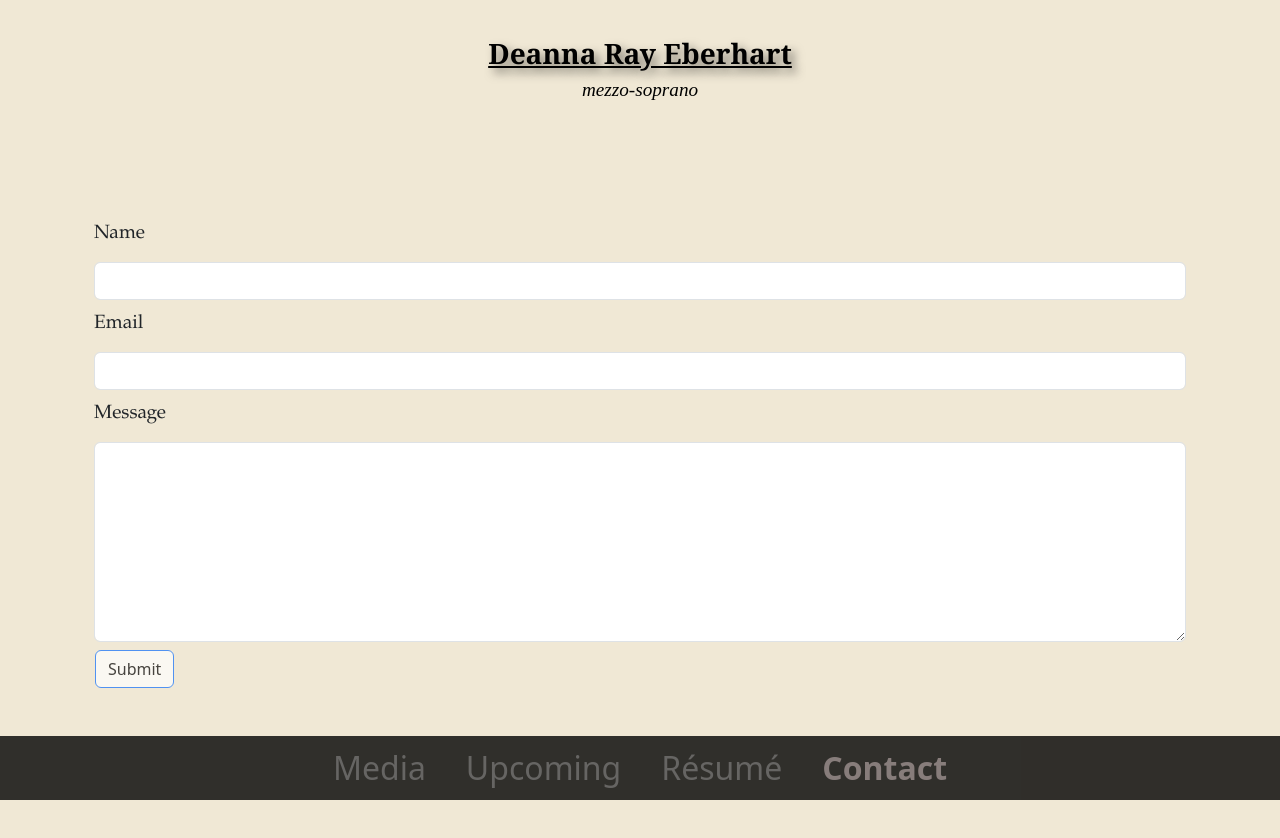
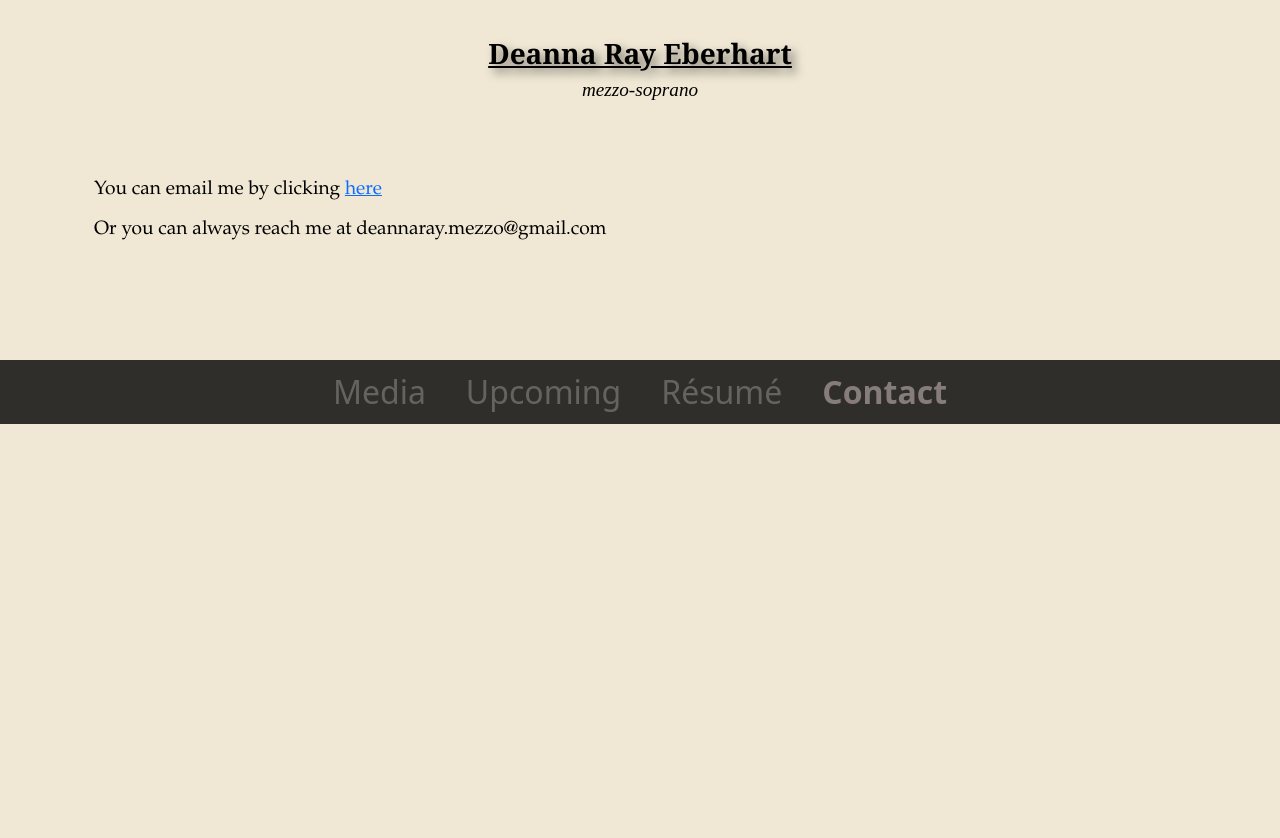
Before and after one commit to eliaswolfgang/deannarayeberhart, a React (Vite) app: page /contact in a window 1280 px wide. Shown: the top 838 px of the page. After the commit the page ends 800 px from the top, so only its background shows below. Built offline with nearby package versions, Linux system fonts and the light colour scheme.

Commit message:
fixing contact

```diff
--- a/src/components/Contact/index.tsx
+++ b/src/components/Contact/index.tsx
@@ -12,7 +12,7 @@ function Contact() {
   });
 
   const [errorMessage, setErrorMessage] = useState('');
-  const { from_name, reply_to, message } = formState;
+  // const { from_name, reply_to, message } = formState;
   const SERVICE_ID = 'service_deanna_ray_mezzo';
   const TEMPLATE_ID = 'template_8cjthkc';
 
@@ -47,7 +47,7 @@ function Contact() {
 
   return (
     <Container style={{ backgroundColor: '#F0E8D5', marginBottom: '7.5rem' }}>
-      <Row className='mt-5'>
+      {/* <Row className='mt-5'>
         <Col xs={12}>
           <Form style={{width: '100%'}} onSubmit={handleSubmit}>
             <Form.Label className='mt-3'>Name</Form.Label>
@@ -90,7 +90,9 @@ function Contact() {
             </Button>
           </Form>
         </Col>
-      </Row>
+      </Row> */}
+      <p>You can email me by clicking <a href="mailto:mymail@somemail.com">here</a></p>
+      <p>Or you can always reach me at deannaray.mezzo@gmail.com</p>
     </Container>
   );
 }
```
